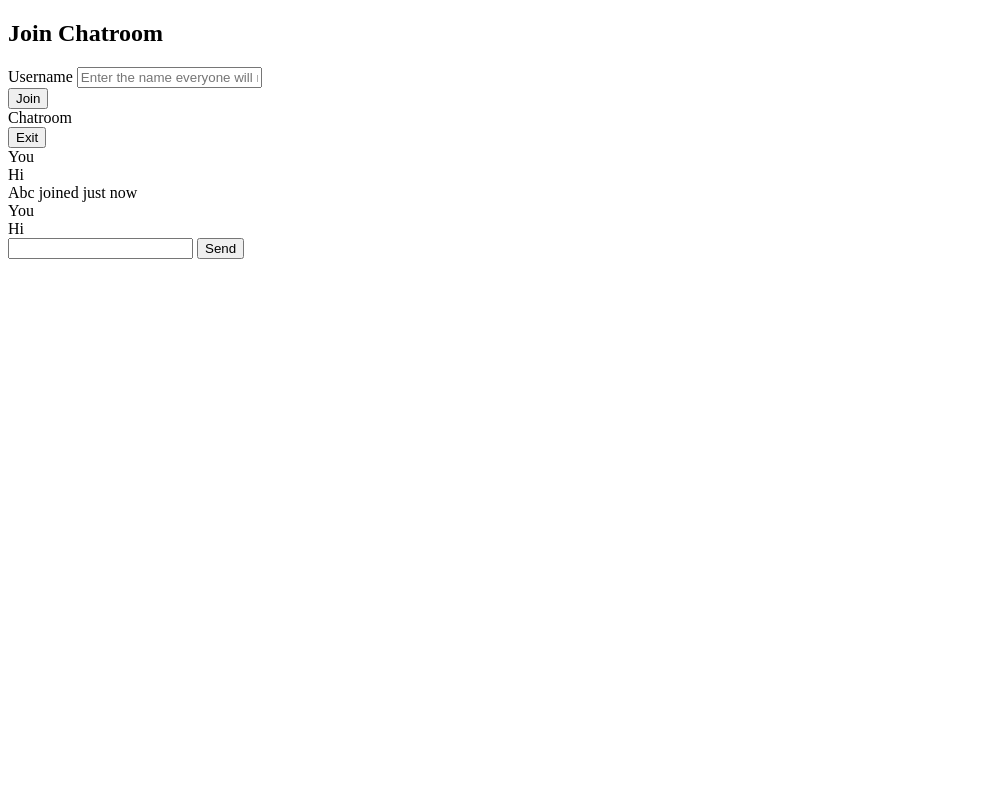
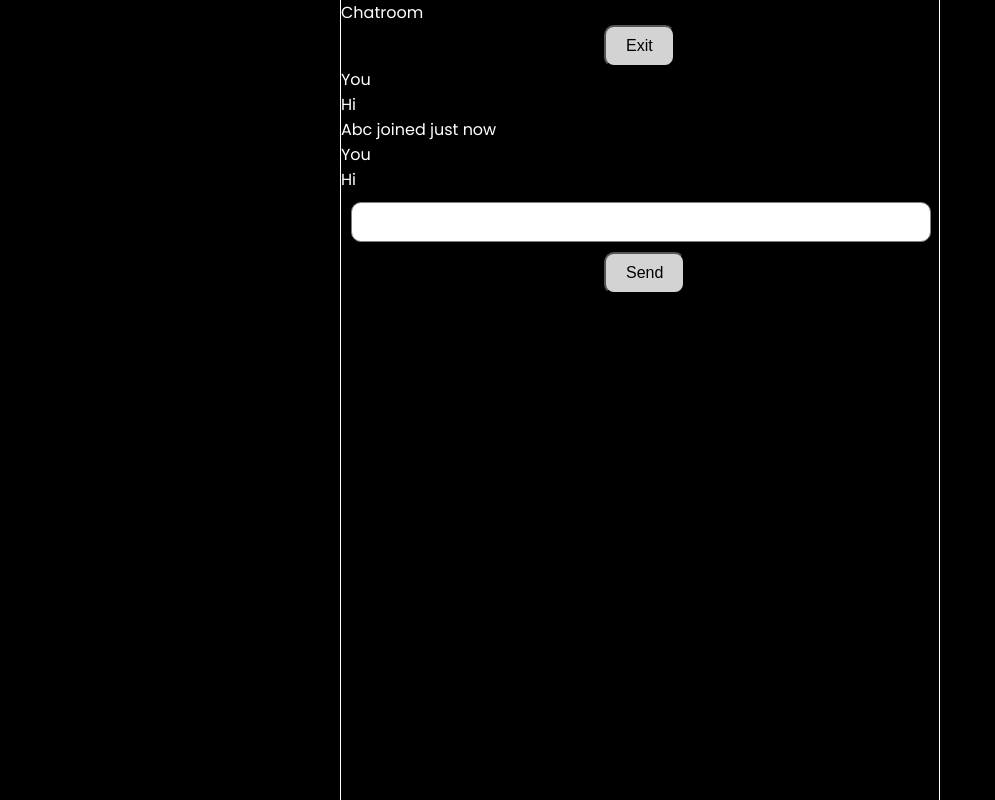
Before and after one commit to MADEYE42/ChatApp, a website: page public/index.html in a window 1280 px wide. Shown: the whole page, without its empty margins (0-995 px from the left). Drawn offline with nearby package versions, Linux system fonts and the light colour scheme.

Commit message:
Join page styled

```diff
--- a/public/index.html
+++ b/public/index.html
@@ -8,7 +8,7 @@
 </head>
 <body>
     <div class="app">
-        <div class="screen join-screen active">
+        <div class="screen join-screen ">
             <div class="form">
                 <h2>Join Chatroom</h2>
                 <div class="form-input">
@@ -20,7 +20,7 @@
                 </div>
             </div>
         </div>
-        <div class="screen chat-screen">
+        <div class="screen chat-screen active">
             <div class="header">
                 <div class="logo">Chatroom</div>
                 <button id="exit-chat">Exit</button>
--- a/public/style.css
+++ b/public/style.css
@@ -0,0 +1,82 @@
+@import url('https://fonts.googleapis.com/css2?family=Poppins:ital,wght@0,100;0,200;0,300;0,400;0,500;0,600;0,700;0,800;0,900;1,100;1,200;1,300;1,400;1,500;1,600;1,700;1,800;1,900&display=swap');
+*{
+    margin: 0;
+    padding: 0;
+    box-sizing: border-box;
+}
+body{
+    font-family: "Poppins";
+    background: black;
+    color: white;
+    height: 100vh;
+    display: flex;
+    flex-direction: column;
+    justify-content: center;
+    align-items: center;
+}
+.app{
+    position: fixed;
+    width: 100%;
+    height: 100%;
+    max-width: 600px;
+    background:black;
+    border-left: 1px solid white;
+    border-right:1px solid white ;
+}
+.app>.screen{
+    display: none;
+}
+.app>.screen.active{
+    display: block;
+    width: 100%;
+    height: 100%;
+}
+.screen.form{
+    position: absolute;
+    top: 50%;
+    left: 50%;
+    transform: translate(-50%,-50%);
+    width: 80%;
+    max-width: 400px;
+}
+.screen.form-input{
+    width: 100%;
+    margin: 20px 0px;
+}
+.screen h2{
+    margin-bottom: 20px;
+    font-size: 60px;
+    color : lightgray;
+    border-bottom: 4px solid #555;
+    text-align: center;
+}
+.screen label{
+    display: block;
+    margin-bottom: 5px;
+    font-size: 20px;
+    text-align: center;
+}
+.screen input{
+    width: 97%;
+    padding: 10px;
+    border: 1px solid grey;
+    font-size: 16px;
+    margin:10px ;
+    align-items: center;
+    border-radius: 10px;
+}
+.screen button{
+    padding: 10px 20px;
+    background: lightgray;
+    font-size: 16px;
+    cursor: pointer;
+    outline: none;
+    margin: 0 263px;
+    border-radius: 10px;
+}
+.screen button:hover{
+    border-color: lightgray;
+    background: black;
+    color: white;
+    transition: 0.4s ease-in-out;
+}
```
